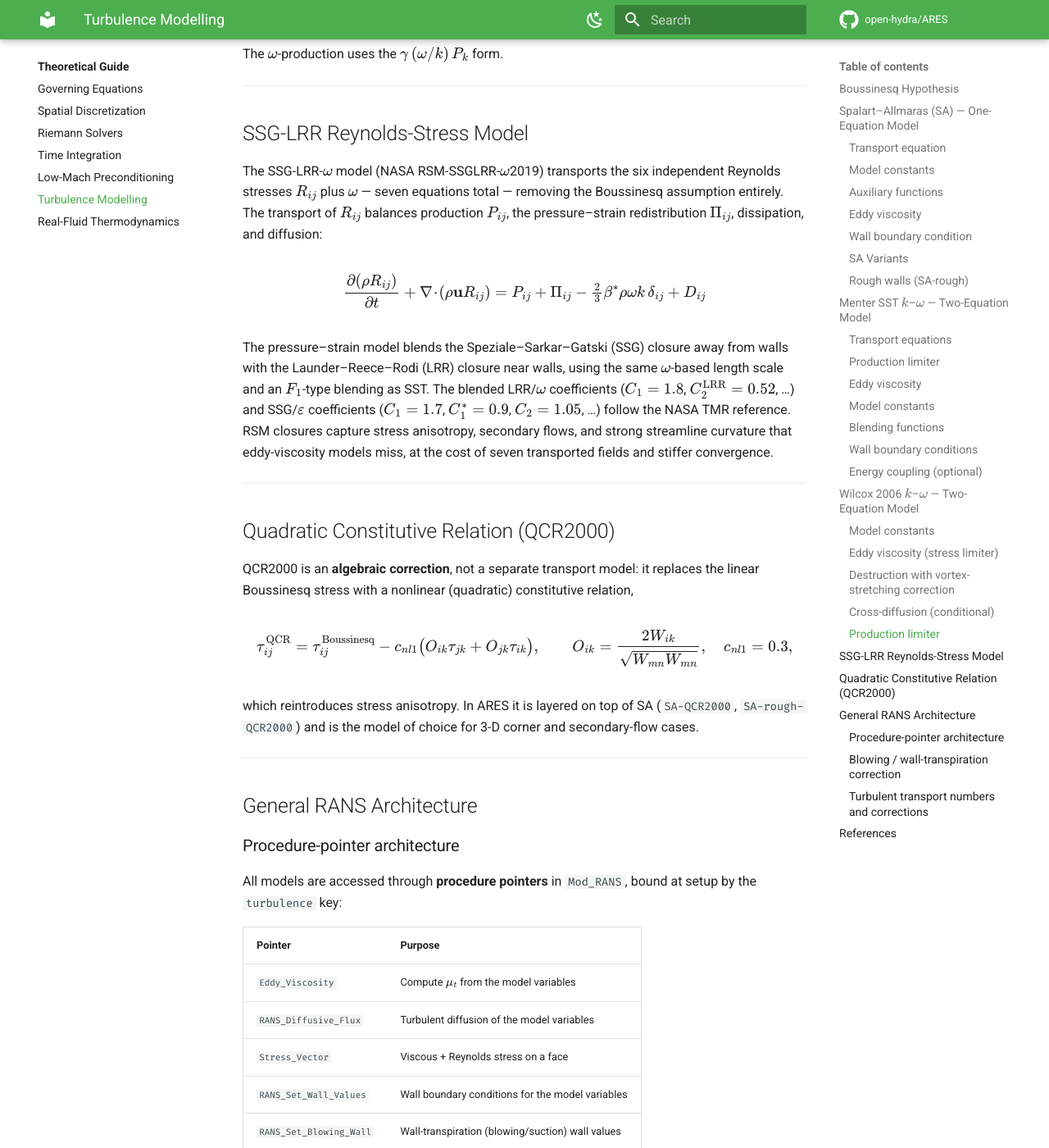
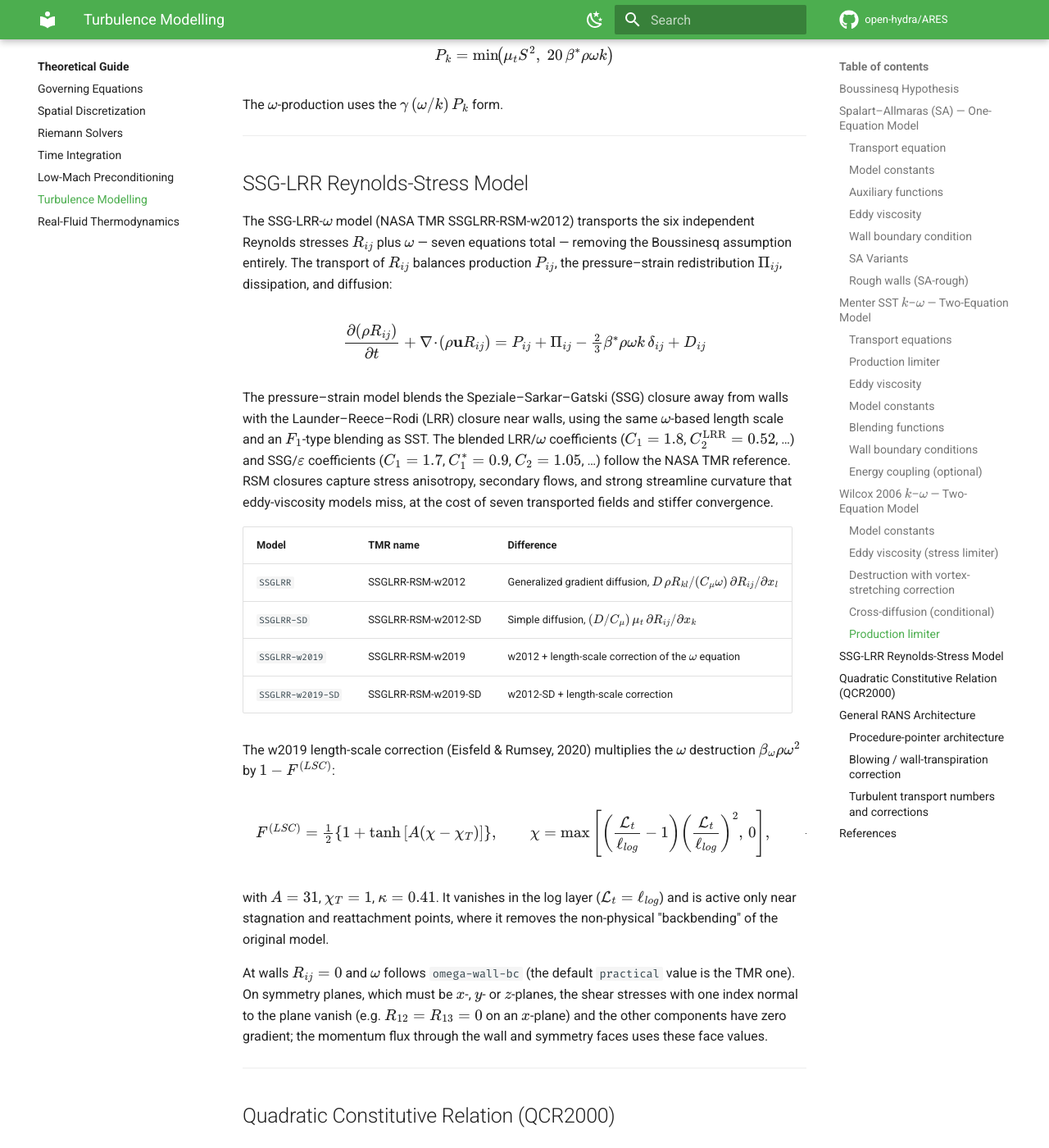
Before and after one commit to open-hydra/ARES, an MkDocs documentation site: the page built from docs/theory/turbulence.md, in a window 1280 px wide and 1400 px high, scrolled down 8431 px. Shown: the whole window at 82% size. Built offline with MkDocs 1.6.1 and Material for MkDocs 9.7.7, drawn with Linux system fonts in a browser that asks for light colours; comment, search, counter and statistics services are not loaded; some of the changed text lies outside the part shown.

Commit message:
SSG/LRR variants, RMS symmetry bc updated, wall stresses and RMS W23 updated

```diff
--- a/docs/theory/turbulence.md
+++ b/docs/theory/turbulence.md
@@ -13,7 +13,7 @@ ARES provides Reynolds-Averaged Navier–Stokes (RANS) closures for turbulent fl
 | `SA-rough-QCR2000` | 1-eq + algebraic | roughness + QCR2000 |
 | `SST` | 2-equation $k$–$\omega$ | Menter Shear-Stress Transport (2003) |
 | `Wilcox2006` | 2-equation $k$–$\omega$ | Wilcox 2006 revision |
-| `SSGLRR` | 7-equation RSM | Speziale–Sarkar–Gatski / Launder–Reece–Rodi ($\omega$-2019) |
+| `SSGLRR` | 7-equation RSM | Speziale–Sarkar–Gatski / Launder–Reece–Rodi (w2012; `-SD`, `-w2019` variants) |
 | `none` | — | Laminar (no model) |
 
 Any of the `-blowcorr` suffix (wall-transpiration correction) and the `Prt-correction` key can be combined with the eligible base models (see [General RANS Architecture](#general-rans-architecture)).
@@ -225,7 +225,7 @@ $$
 \omega_\text{wall} = \frac{6\,\nu}{\beta_1\,y^2} = \frac{80\,\nu}{y^2},
 $$
 
-as in MOSE. The key sets the wall condition of the Wilcox 2006 model as well. Separately, `sst-asymptotic = .true.` (SST only, ARES only) imposes the same asymptotic value on the first `sst-asymptotic-cells` cells off each viscous wall, removing them from the time integration of the $\omega$ equation.
+as in MOSE. The key sets the wall condition of the Wilcox 2006 and SSG-LRR models as well. Separately, `sst-asymptotic = .true.` (SST only, ARES only) imposes the same asymptotic value on the first `sst-asymptotic-cells` cells off each viscous wall, removing them from the time integration of the $\omega$ equation.
 
 ### Energy coupling *(optional)*
 
@@ -289,7 +289,7 @@ The $\omega$-production uses the $\gamma\,(\omega/k)\,P_k$ form.
 
 ## SSG-LRR Reynolds-Stress Model
 
-The SSG-LRR-$\omega$ model (NASA RSM-SSGLRR-$\omega$2019) transports the six independent Reynolds stresses $R_{ij}$ plus $\omega$ — seven equations total — removing the Boussinesq assumption entirely. The transport of $R_{ij}$ balances production $P_{ij}$, the pressure–strain redistribution $\Pi_{ij}$, dissipation, and diffusion:
+The SSG-LRR-$\omega$ model (NASA TMR SSGLRR-RSM-w2012) transports the six independent Reynolds stresses $R_{ij}$ plus $\omega$ — seven equations total — removing the Boussinesq assumption entirely. The transport of $R_{ij}$ balances production $P_{ij}$, the pressure–strain redistribution $\Pi_{ij}$, dissipation, and diffusion:
 
 $$
 \frac{\partial(\rho R_{ij})}{\partial t} + \nabla\!\cdot\!(\rho\mathbf u R_{ij})
@@ -297,6 +297,25 @@ $$
 $$
 
 The pressure–strain model blends the Speziale–Sarkar–Gatski (SSG) closure away from walls with the Launder–Reece–Rodi (LRR) closure near walls, using the same $\omega$-based length scale and an $F_1$-type blending as SST. The blended LRR/$\omega$ coefficients ($C_1=1.8$, $C_2^{\text{LRR}}=0.52$, …) and SSG/$\varepsilon$ coefficients ($C_1=1.7$, $C_1^\ast=0.9$, $C_2=1.05$, …) follow the NASA TMR reference. RSM closures capture stress anisotropy, secondary flows, and strong streamline curvature that eddy-viscosity models miss, at the cost of seven transported fields and stiffer convergence.
+
+| Model | TMR name | Difference |
+|-------|----------|------------|
+| `SSGLRR` | SSGLRR-RSM-w2012 | Generalized gradient diffusion, $D\,\rho R_{kl}/(C_\mu\omega)\,\partial R_{ij}/\partial x_l$ |
+| `SSGLRR-SD` | SSGLRR-RSM-w2012-SD | Simple diffusion, $(D/C_\mu)\,\mu_t\,\partial R_{ij}/\partial x_k$ |
+| `SSGLRR-w2019` | SSGLRR-RSM-w2019 | w2012 + length-scale correction of the $\omega$ equation |
+| `SSGLRR-w2019-SD` | SSGLRR-RSM-w2019-SD | w2012-SD + length-scale correction |
+
+The w2019 length-scale correction (Eisfeld & Rumsey, 2020) multiplies the $\omega$ destruction $\beta_\omega\rho\omega^2$ by $1-F^{(LSC)}$:
+
+$$
+F^{(LSC)} = \tfrac12\left\{1+\tanh\left[A(\chi-\chi_T)\right]\right\},\qquad
+\chi = \max\left[\left(\frac{\mathcal L_t}{\ell_{log}}-1\right)\left(\frac{\mathcal L_t}{\ell_{log}}\right)^2,\,0\right],\qquad
+\frac{\mathcal L_t}{\ell_{log}} = \frac{\sqrt{k}}{C_\mu^{1/4}\,\kappa\,\omega\,d}
+$$
+
+with $A=31$, $\chi_T=1$, $\kappa=0.41$. It vanishes in the log layer ($\mathcal L_t=\ell_{log}$) and is active only near stagnation and reattachment points, where it removes the non-physical "backbending" of the original model.
+
+At walls $R_{ij}=0$ and $\omega$ follows `omega-wall-bc` (the default `practical` value is the TMR one). On symmetry planes, which must be $x$-, $y$- or $z$-planes, the shear stresses with one index normal to the plane vanish (e.g. $R_{12}=R_{13}=0$ on an $x$-plane) and the other components have zero gradient; the momentum flux through the wall and symmetry faces uses these face values.
 
 ---
 
```
Also changed, not shown: docs/development/structure.md (+1 -0 lines), docs/user/registry.md (+2 -2 lines), docs/vv/2D-flat-plate-turbulent.md (+2 -2 lines), 9 other files.
